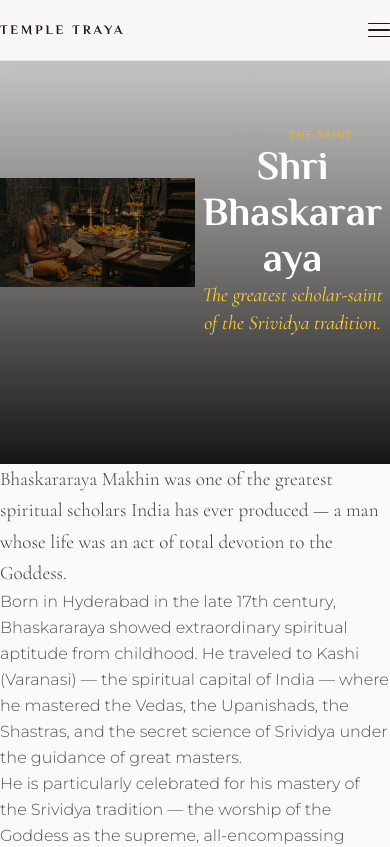
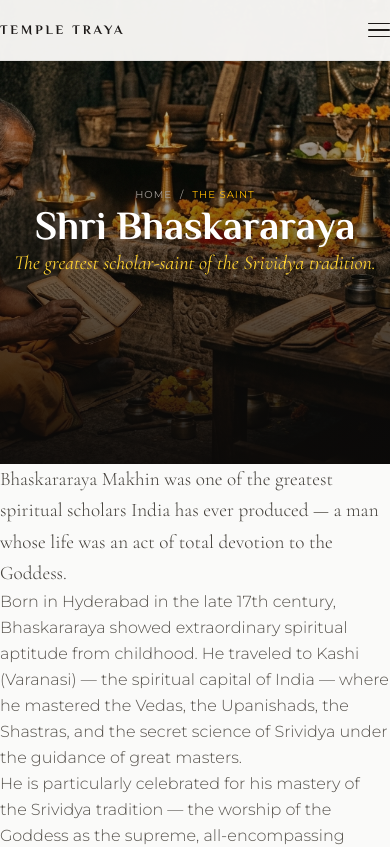
Before and after one commit to codebyramu/temple_111, a React (Vite) app: page /saint in a window 390 px wide. Shown: the top 847 px of the page. Built offline with nearby package versions, Linux system fonts and the light colour scheme; a web font is replaced by a local one.

Commit message:
fix: remove custom cursor, fix footer mobile grid overlap, fix Image3D absolute positioning causing info boards to overlap images

```diff
--- a/src/App.jsx
+++ b/src/App.jsx
@@ -2,7 +2,7 @@ import { AnimatePresence } from "framer-motion";
 import { Routes, Route, useLocation } from "react-router-dom";
 import Nav from "./components/Nav";
 import Footer from "./components/Footer";
-import { MagneticCursor, ScrollToTop, ScrollProgressBar } from "./components/shared";
+import { ScrollToTop, ScrollProgressBar } from "./components/shared";
 import Home from "./pages/Home";
 import VillagePage from "./pages/VillagePage";
 import SaintPage from "./pages/SaintPage";
@@ -18,7 +18,6 @@ export default function App() {
 
   return (
     <>
-      <MagneticCursor />
       <ScrollProgressBar />
       <ScrollToTop />
       <Nav />
--- a/src/components/Footer.jsx
+++ b/src/components/Footer.jsx
@@ -27,10 +27,10 @@ export default function Footer() {
       />
 
       <div className="relative max-w-7xl mx-auto px-5 md:px-10 pt-16 pb-10">
-        <div className="grid grid-cols-2 md:grid-cols-4 gap-10 md:gap-8 mb-14">
+        <div className="grid grid-cols-1 sm:grid-cols-2 md:grid-cols-4 gap-12 sm:gap-10 md:gap-8 mb-14">
 
           {/* Brand */}
-          <div className="col-span-2 md:col-span-1">
+          <div className="col-span-1 sm:col-span-2 md:col-span-1">
             <motion.div
               whileHover={{ scale: 1.02 }}
               className="inline-block mb-4"
--- a/src/components/shared.jsx
+++ b/src/components/shared.jsx
@@ -257,8 +257,9 @@ export function Image3D({ src, alt, className = "", imgClassName = "", style = {
 
   // Mobile: plain img, no 3D overhead
   if (isTouch) {
+    const isAbsolute = className.includes('absolute');
     return (
-      <div className={`relative ${className}`} style={style}>
+      <div className={`${isAbsolute ? '' : 'relative'} ${className}`} style={style}>
         <img src={src} alt={alt} className={`w-full h-full object-cover ${imgClassName}`} />
         {children}
       </div>
@@ -271,7 +272,7 @@ export function Image3D({ src, alt, className = "", imgClassName = "", style = {
       onMouseMove={handleMouseMove}
       onMouseLeave={handleMouseLeave}
       style={{ rotateX, rotateY, transformPerspective: 900, ...style }}
-      className={`relative ${className}`}
+      className={`${className.includes('absolute') ? '' : 'relative'} ${className}`}
       whileHover={{ scale: hoverScale }}
       transition={{ scale: { duration: 0.3 } }}
     >
--- a/src/index.css
+++ b/src/index.css
@@ -34,16 +34,7 @@ h1, h2, h3 {
   hyphens: auto;
 }
 
-/* ── Cursor override — desktop only ── */
-@media (hover: hover) and (pointer: fine) {
-  * { cursor: none !important; }
-  body { cursor: none; }
-}
 
-/* ── Mobile: restore normal cursor ── */
-@media (hover: none), (pointer: coarse) {
-  * { cursor: auto !important; }
-}
 
 /* ── Selection color ── */
 ::selection { background: #b45309; color: #fff; }
```
